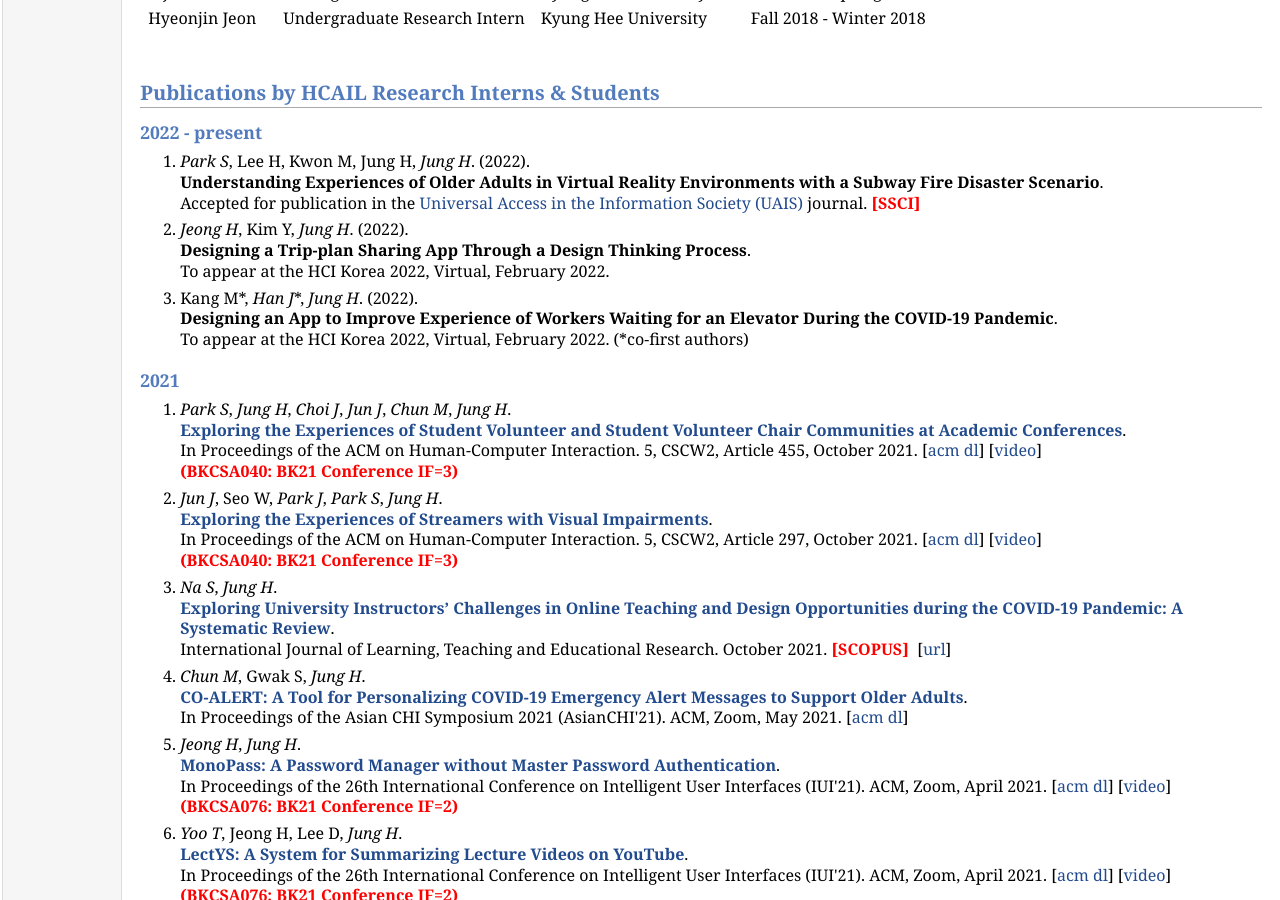
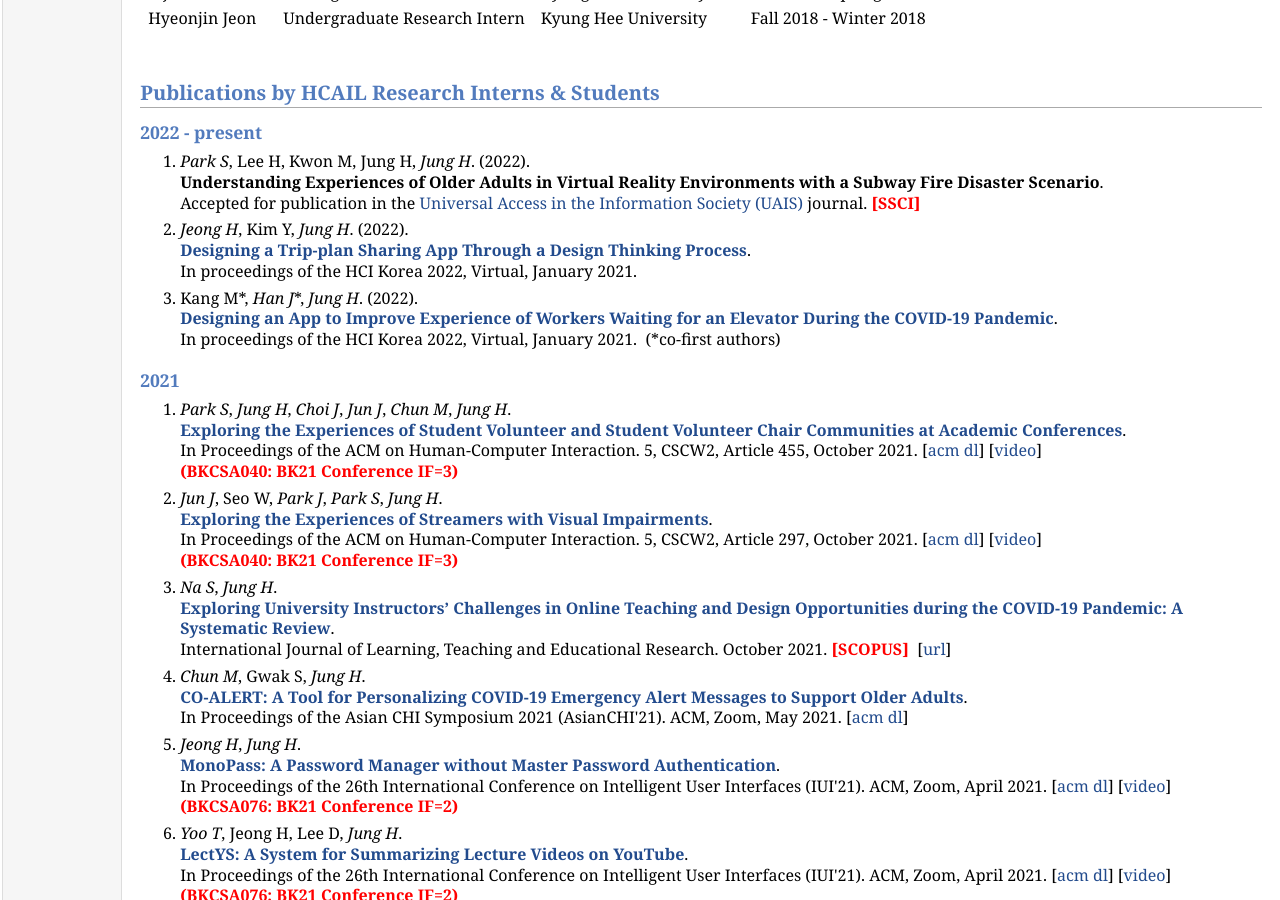
Before and after one commit to hcail/hcail-backup.github.io, a Jekyll site: the page people/people.html, which Jekyll copies as it is, in a window 1280 px wide and 900 px high, scrolled down 2252 px. Built offline with Jekyll 4.4.1, drawn with Linux system fonts in a browser that asks for light colours.

Commit message:
pub mjr updated

```diff
--- a/people/people.html
+++ b/people/people.html
@@ -283,12 +283,17 @@ HCAIL members, July 2021
   </li>
 
   <li><p><i>Jeong H</i>, Kim Y, <i>Jung H</i>. (2022).<br /><font size=+0.5>
-    <b>Designing a Trip-plan Sharing App Through a Design Thinking Process</b></font>.<br />
-    To appear at the HCI Korea 2022, Virtual, February 2022.</p>
-  </li>
+    <b>
+      <a href="http://hcail.uos.ac.kr/pub/papers/2022/hcik22-hjeong.pdf">
+      Designing a Trip-plan Sharing App Through a Design Thinking Process</a></b></font>.
+    <br />In proceedings of the HCI Korea 2022, Virtual, January 2021.&nbsp;&nbsp;
+    </p>
+    </li>
   <li><p>Kang M*, <i>Han J</i>*, <i>Jung H</i>. (2022).<br /><font size=+0.5>
-    <b>Designing an App to Improve Experience of Workers Waiting for an Elevator During the COVID-19 Pandemic</b></font>.<br />
-    To appear at the HCI Korea 2022, Virtual, February 2022.&nbsp;(*co-first authors)</p>
+    <b>
+<a href="http://hcail.uos.ac.kr/pub/papers/2022/hcik22-mkangjhan.pdf">
+      Designing an App to Improve Experience of Workers Waiting for an Elevator During the COVID-19 Pandemic</a></b></font>.<br />
+    In proceedings of the HCI Korea 2022, Virtual, January 2021.&nbsp;&nbsp;(*co-first authors)</p>
   </li>
 </ol>
 <h3>2021</h3>
```
Also changed, not shown: pub/pub.html (+10 -5 lines), 5 other files.
